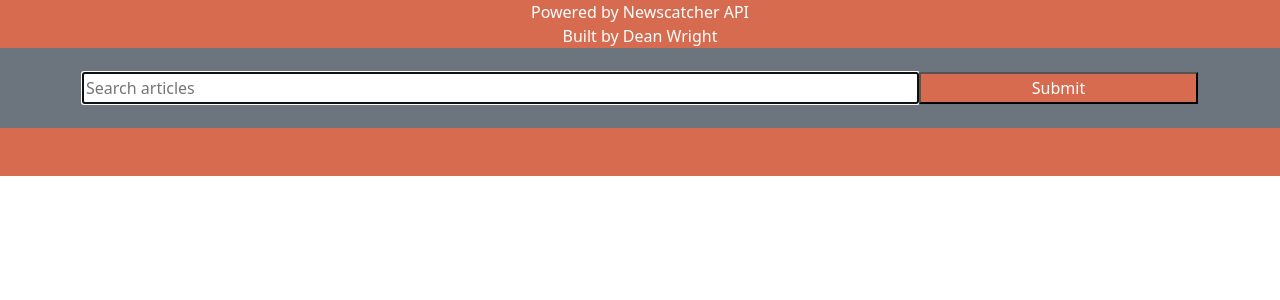
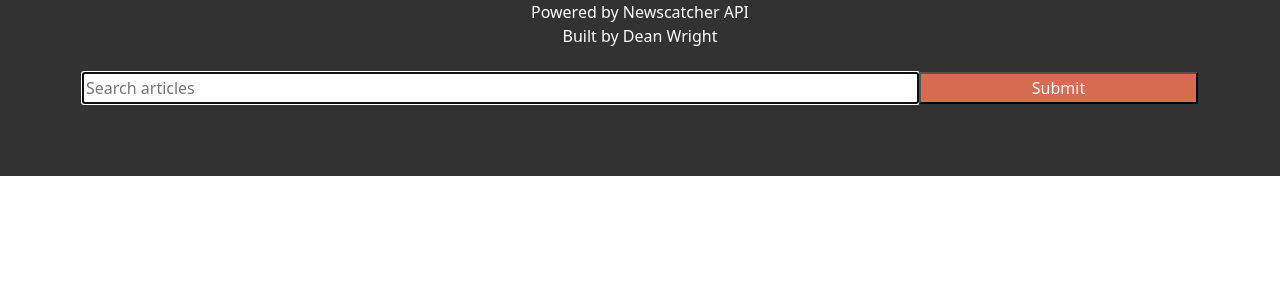
Before and after one commit to dmwspace/news-app, a React (Create React App) app: page / in a window 1280 px wide. Shown: the top 300 px of the page. Built offline with nearby package versions, Linux system fonts and the light colour scheme.

Commit message:
Changed some styling

```diff
--- a/src/App.js
+++ b/src/App.js
@@ -1,62 +1,25 @@
-import React, { useState, useRef, useEffect } from 'react';
+import React from 'react';
 import Header from './components/Header';
-import Headline from './components/Headline';
+import Hooks from './hooks/Hooks';
 import 'bootstrap/dist/css/bootstrap.min.css';
 import {ThemeProvider, Container, Row} from 'react-bootstrap';
 
 function App() {
 
-  const [headlines, setHeadlines] = useState([]);
-  const [searchTerm, setSearchTerm] = useState("");
-  const textInput = useRef(null);
-
-  useEffect(() => {
-    textInput.current.focus();
-    textInput.current.value = "";
-  }, [])
-
-  function handleKeyPress(e) {
-    if (e.key === 'Enter') {
-      clickHandler();
-    }
-  }
-
-  function changeHandler(e) {
-    setSearchTerm(e.target.value)
-  }
-
-  function clickHandler(e) {
-    const apiKey = process.env.REACT_APP_FREE_NEWS_API_KEY
-    const options = {
-      method: "GET",
-      headers: {
-        'X-RapidAPI-Host': 'free-news.p.rapidapi.com',
-        'X-RapidAPI-Key': apiKey
-      }
-    }
-    fetch(`https://free-news.p.rapidapi.com/v1/search?q=${searchTerm}&lang=en`, options)
-      .then(res => res.json())
-      // .then(res => console.log(res.articles))
-      .then(res => setHeadlines(res.articles))
-      .catch(e => console.error(e))
-    textInput.current.focus();
-    textInput.current.value = "";
-  }
-
-  const headlinesList = headlines.map(headline => <Headline
-    title={headline.title}
-    key={headline._id}
-    link={headline.link}
-    image={headline.media}
-    site={headline.clean_url}
-  />)
+  const {
+      textInput,
+      handleKeyPress,
+      changeHandler,
+      clickHandler,
+      headlinesList
+    } = Hooks()
 
   return (
     <ThemeProvider
       breakpoints={['xxxl', 'xxl', 'xl', 'lg', 'md', 'sm', 'xs', 'xxs']}
     >
       <div
-        style={{padding: "auto", backgroundColor: "#D76B4F"}}
+        style={{padding: "auto", backgroundColor: "rgb(50, 50, 50)"}}
       >
         <Header
           clickHandler={clickHandler}
--- a/src/components/Header.js
+++ b/src/components/Header.js
@@ -11,7 +11,7 @@ function Header(props) {
                 style={{
                     width: "100%",
                     height: "1.5em",
-                    backgroundColor: "#D76B4F",
+                    backgroundColor: "rgb(50, 50, 50)",
                     color: "white"
                 }}
             >
@@ -24,7 +24,7 @@ function Header(props) {
                 style={{
                     width: "100%",
                     height: "1.5em",
-                    backgroundColor: "#D76B4F",
+                    backgroundColor: "rgb(50, 50, 50)",
                     color: "white"
                 }}
             >
@@ -34,16 +34,15 @@ function Header(props) {
             </Nav>
 
             <Navbar
-                bg="secondary"
                 variant="outline-dark"
-                style={{width: "100%", height: "5em", marginBottom: "3em"}}
+                style={{width: "100%", height: "5em", marginBottom: "3em", backgroundColor: "rgb(50, 50, 50)"}}
             >
                 <Container>
                     <div style={{margin: "auto", width: "100vw", display: "flex", justifyContent: "center"}}>
                         <input className="input"
                             type="text"
                             placeholder="Search articles"
-                            style={{ width: "75%", height: "2em" }}
+                            style={{ width: "75%", height: "4vh" }}
                             ref={props.textInput}
                             onChange={props.changeHandler}
                             value={props.inputTerm}
@@ -54,7 +53,7 @@ function Header(props) {
                             onClick={props.clickHandler}
                             style={{
                                 width: "25%",
-                                height: "2em",
+                                height: "4vh",
                                 margin: "auto",
                                 backgroundColor: "#D76B4F",
                                 color: "white"
--- /dev/null
+++ b/src/hooks/Hooks.js
@@ -0,0 +1,60 @@
+import { useState, useEffect, useRef } from "react";
+import Headline from '../components/Headline';
+
+const Hooks = () => {
+
+    const [headlines, setHeadlines] = useState([]);
+    const [searchTerm, setSearchTerm] = useState("");
+    const textInput = useRef(null);
+
+    useEffect(() => {
+        textInput.current.focus();
+        textInput.current.value = "";
+    }, [])
+
+    function handleKeyPress(e) {
+        if (e.key === 'Enter') {
+        clickHandler();
+        }
+    }
+
+    function changeHandler(e) {
+        setSearchTerm(e.target.value)
+    }
+
+    function clickHandler(e) {
+        const apiKey = process.env.REACT_APP_FREE_NEWS_API_KEY
+        const options = {
+        method: "GET",
+        headers: {
+            'X-RapidAPI-Host': 'free-news.p.rapidapi.com',
+            'X-RapidAPI-Key': apiKey
+        }
+        }
+        fetch(`https://free-news.p.rapidapi.com/v1/search?q=${searchTerm}&lang=en`, options)
+        .then(res => res.json())
+        .then(res => setHeadlines(res.articles))
+        .catch(e => console.error(e))
+        textInput.current.focus();
+        textInput.current.value = "";
+    }
+
+    const headlinesList = headlines.map(headline => <Headline
+        title={headline.title}
+        key={headline._id}
+        link={headline.link}
+        image={headline.media}
+        site={headline.clean_url}
+    />)
+
+    return (
+        {
+            textInput,
+            handleKeyPress,
+            changeHandler,
+            clickHandler,
+            headlinesList
+        }
+    )
+}
+  export default Hooks
```
